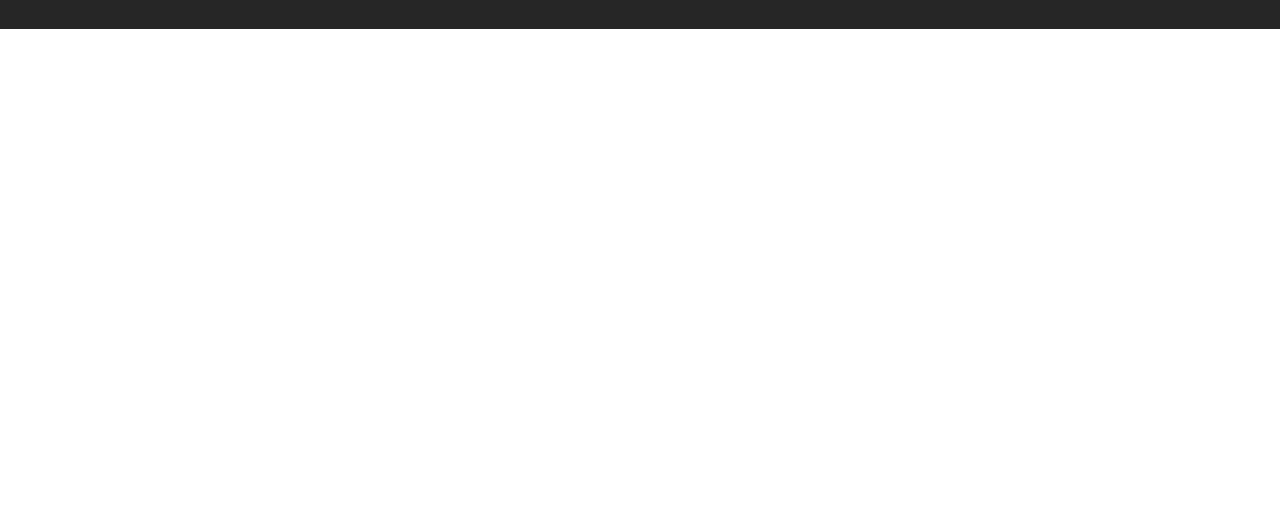
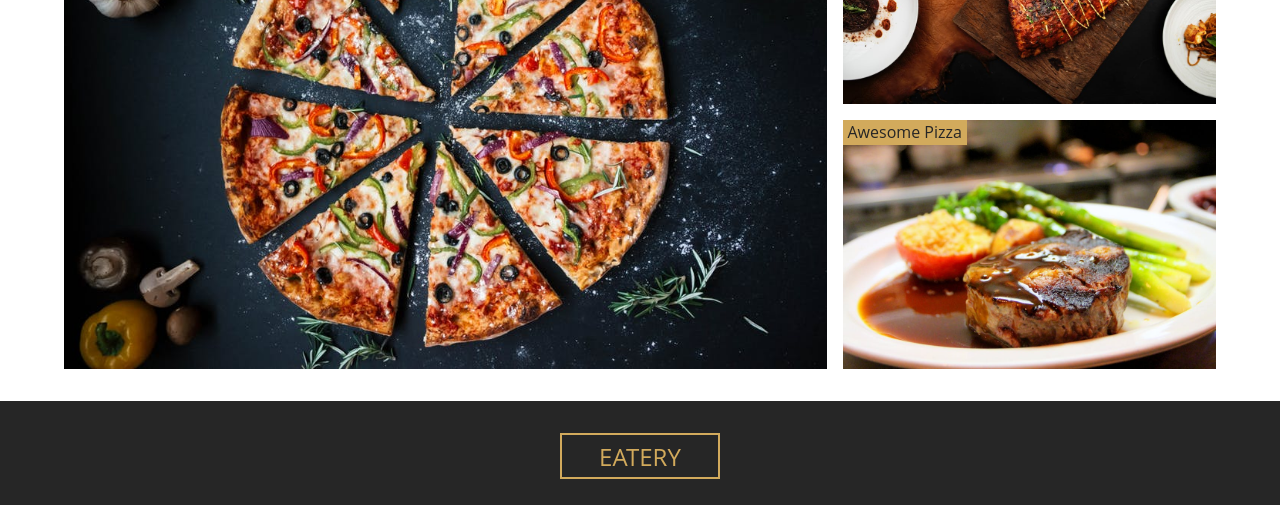
Before and after one commit to dayatproject/gatsby-restaurant, a Gatsby site: page / in a window 1280 px wide. Shown: the part 1442-1947 px from the top of the page. Before the commit the page ends 1471 px from the top, so only its background shows below. Built offline with nearby package versions, Linux system fonts and the light colour scheme; Gatsby itself is replaced by a stand-in of ours.

Commit message:
gallery added

```diff
--- /dev/null
+++ b/src/components/HomePageComponents/Gallery-1.js
@@ -0,0 +1,87 @@
+import React from "react"
+import styled from "styled-components"
+import { StaticQuery, graphql } from "gatsby"
+import Img from "gatsby-image"
+import { Section, styles } from "../../utils"
+
+const GET_IMAGES = graphql`
+  {
+    getImages: allFile(filter: { relativeDirectory: { eq: "homeGallery" } }) {
+      edges {
+        node {
+          id
+          childImageSharp {
+            fluid(maxWidth: 500) {
+              ...GatsbyImageSharpFluid_tracedSVG
+            }
+          }
+        }
+      }
+    }
+  }
+`
+
+const Gallery = () => {
+  return (
+    <StaticQuery
+      query={GET_IMAGES}
+      render={data => {
+        return (
+          <Section>
+            <GalleryWrapper>
+              {data.getImages.edges.map(({ node }, index) => (
+                <div key={node.id} className={`item item-${index + 1}`}>
+                  <Img fluid={node.childImageSharp.fluid} />
+                  <p className="info">awesome pizza</p>
+                </div>
+              ))}
+            </GalleryWrapper>
+          </Section>
+        )
+      }}
+    />
+  )
+}
+
+const GalleryWrapper = styled.div`
+  display: grid;
+  grid-template-columns: auto;
+  grid-row-gap: 1rem;
+  .item {
+    position: relative;
+  }
+  .info {
+    position: absolute;
+    top: 0;
+    left: 0;
+    background: ${styles.colors.mainYellow};
+    padding: 0.1rem 0.3rem;
+    text-transform: capitalize;
+  }
+  @media (min-width: 576px) {
+    grid-template-columns: 1fr 1fr;
+    grid-column-gap: 1rem;
+  }
+  @media (min-width: 768px) {
+    grid-template-columns: repeat(3, 1fr);
+  }
+  @media (min-width: 992px) {
+    .gatsby-image-wrapper {
+      height: 100%;
+    }
+    grid-template-areas:
+      "one one two"
+      "one one three";
+    .item-1 {
+      grid-area: one;
+    }
+    .item-2 {
+      grid-area: two;
+    }
+    .item-3 {
+      grid-area: three;
+    }
+  }
+`
+
+export default Gallery
--- a/src/components/globals/navbar/NavbarIcons.js
+++ b/src/components/globals/navbar/NavbarIcons.js
@@ -17,7 +17,7 @@ class NavbarIcons extends React.Component {
         path: "https://twitter.com",
       },
       {
-        id: 0,
+        id: 2,
         icon: <FaInstagram className="icon instagram-icon" />,
         path: "https://instagram.com",
       },
--- a/src/pages/index.js
+++ b/src/pages/index.js
@@ -6,6 +6,7 @@ import { HomeHeader, Banner, BannerButton } from "../utils"
 import img from "../images/bcg/homeBcg.jpeg"
 
 import QuickInfo from "../components/HomePageComponents/QuickInfo"
+import Gallery from "../components/HomePageComponents/Gallery-1"
 
 const IndexPage = () => (
   <Layout>
@@ -19,6 +20,7 @@ const IndexPage = () => (
       </Banner>
     </HomeHeader>
     <QuickInfo />
+    <Gallery />
   </Layout>
 )
 
```
Also changed, not shown: src/components/HomePageComponents/Gallery.js (added, +105 -0 lines).
